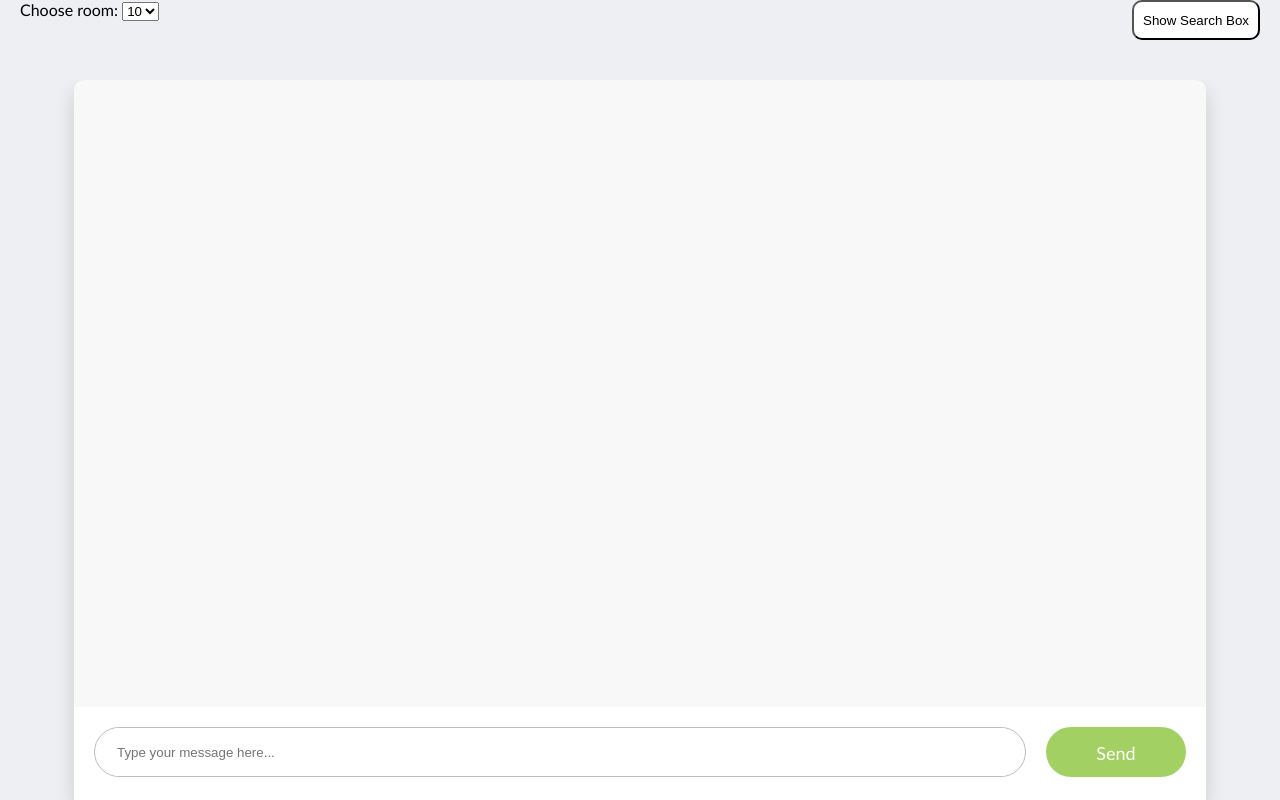
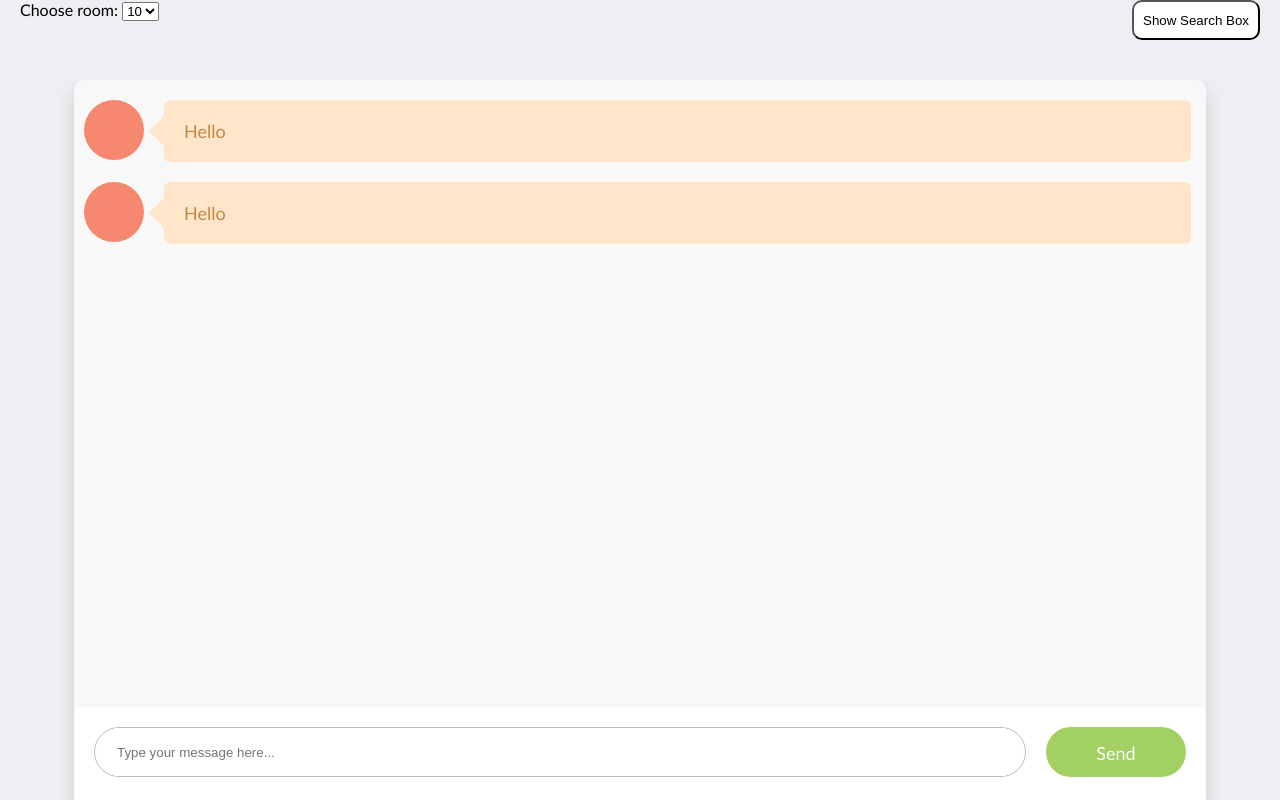
Before and after one commit to juchiast/chat, a React (Create React App) app in the folder chat-client/: page / in a window 1280 px wide. Built offline with nearby package versions, Linux system fonts and the light colour scheme.

Commit message:
example messages

```diff
--- a/chat-client/src/chat-window.js
+++ b/chat-client/src/chat-window.js
@@ -3,6 +3,8 @@ import Messages from './message-list';
 import Input from './input';
 
 import './App.css';
+
+
 
 export default class ChatWindow extends React.Component {
     constructor(props) {
@@ -17,7 +19,11 @@ export default class ChatWindow extends React.Component {
     // }
 
     getMessages() {
-        return []
+        let TEST_MESSAGES = [
+            { id: "1", timestamp: 0, user_name: "duy", content: "Hello" },
+            { id: "2", timestamp: 0, user_name: "duy", content: "Hello" }
+        ];
+        return TEST_MESSAGES;
     }
 
     // when has new messages, do sth
@@ -32,8 +38,8 @@ export default class ChatWindow extends React.Component {
         return (
             <div className={this.props.openSearchBox ? 'app_content' : 'app_content_0'}>
                 <div className="chat_window">
-                    <Messages user={this.props.user} messages={this.state.messages}/>
-                    <Input sendMessage={this.sendnewMessage.bind(this)}/>
+                    <Messages user={this.props.user} messages={this.state.messages} />
+                    <Input sendMessage={this.sendnewMessage.bind(this)} />
                 </div>
             </div>
         )
--- a/chat-client/src/message-list.js
+++ b/chat-client/src/message-list.js
@@ -3,11 +3,11 @@ import Message from './message-item';
 
 
 export default class MessageItem extends React.Component {
-    render () {
+    render() {
         return (
             <ul className="messages">
                 {this.props.messages.map(item =>
-                    <Message key={item.id} user={item.userId === this.props.user? true: false} message={item.message}/>
+                    <Message key={item.id} user={item.user_name === this.props.user ? true : false} message={item.content} />
                 )}
             </ul>
         )
```
